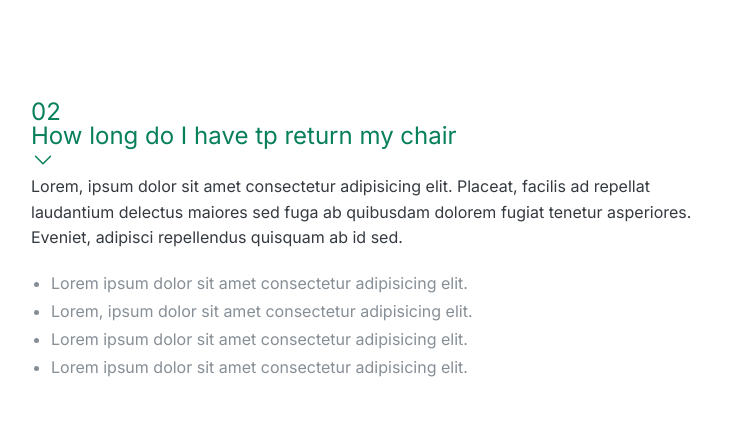
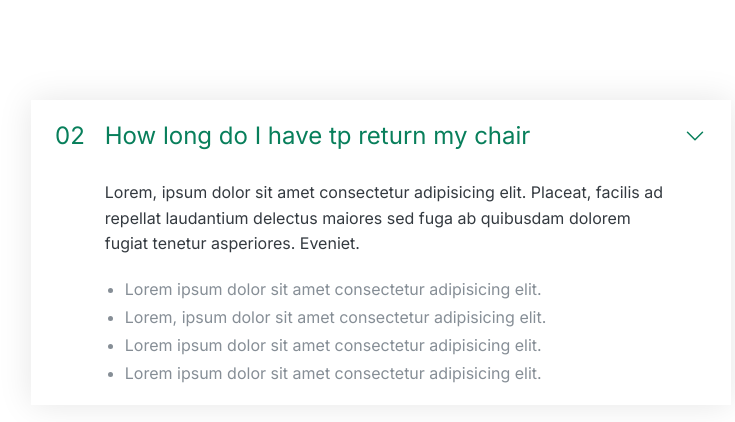
Before and after one commit to AhmadMuhtady/Components, a plain HTML site: page index.html in a window 1280 px wide. Shown: the whole page, without its empty margins (259-994 px from the left). Drawn offline with Linux system fonts and the light colour scheme.

Commit message:
Refactor accordion content for improved readability and structure

```diff
--- a/index.html
+++ b/index.html
@@ -35,8 +35,7 @@
 					<p>
 						Lorem, ipsum dolor sit amet consectetur adipisicing elit. Placeat,
 						facilis ad repellat laudantium delectus maiores sed fuga ab
-						quibusdam dolorem fugiat tenetur asperiores. Eveniet, adipisci
-						repellendus quisquam ab id sed.
+						quibusdam dolorem fugiat tenetur asperiores. Eveniet.
 					</p>
 					<ul>
 						<li>Lorem ipsum dolor sit amet consectetur adipisicing elit.</li>
--- a/style.css
+++ b/style.css
@@ -28,6 +28,13 @@ body {
 }
 
 .item {
+	box-shadow: 0 0 32px rgba(0, 0, 0, 0.1);
+	padding: 24px;
+	display: grid;
+	grid-template-columns: auto 1fr auto;
+	column-gap: 20px;
+	row-gap: 32px;
+	align-items: center;
 }
 .number,
 .text {
@@ -42,6 +49,7 @@ body {
 	stroke: #087f5b;
 }
 .hidden-box {
+	grid-column: 2;
 }
 
 .hidden-box p {
```
